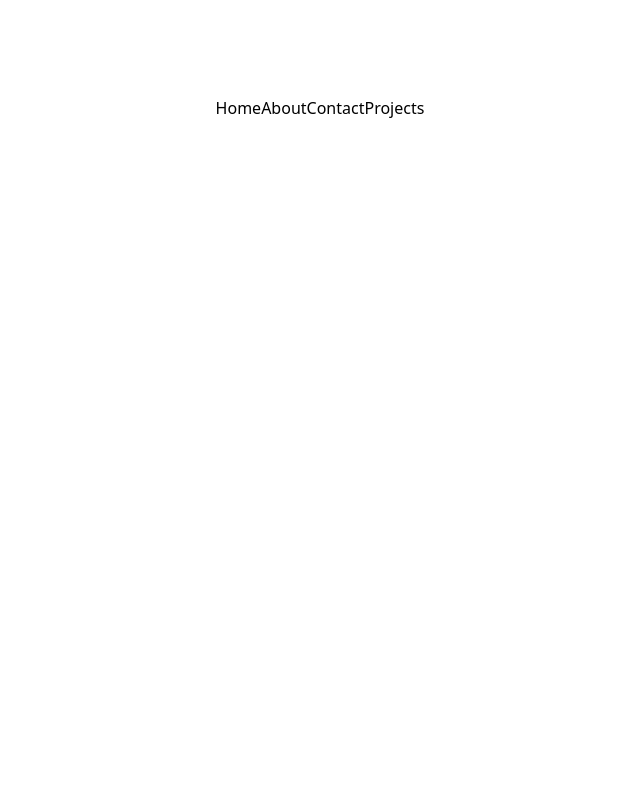
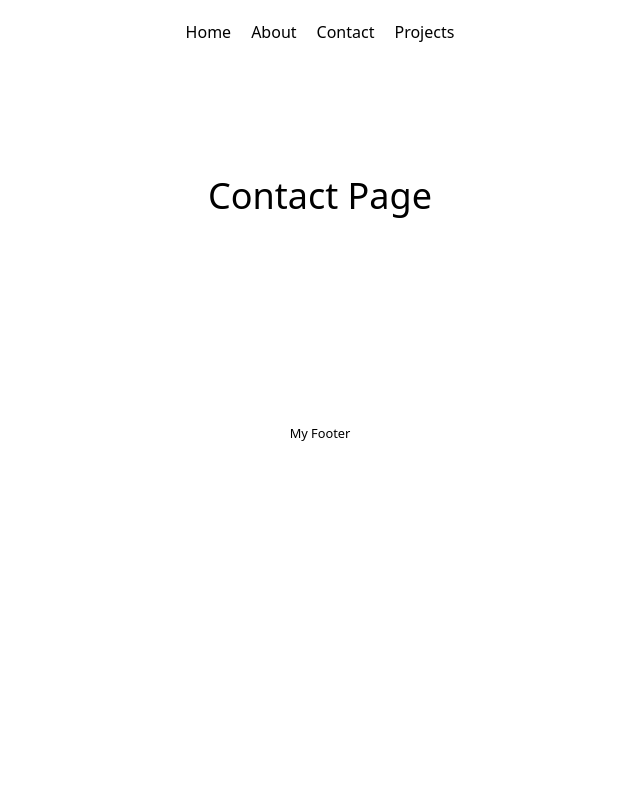
Before and after one commit to eyadal/Portfolio, a Next.js app: page /contact in a window 1280 px wide. Shown: the top 800 px of the page, without its empty margins (320-960 px from the left). Built offline with nearby package versions, Linux system fonts and the light colour scheme.

Commit message:
change font-size on h1, min-height

```diff
--- a/app/(site)/about/page.tsx
+++ b/app/(site)/about/page.tsx
@@ -4,8 +4,8 @@ type Props = {}
 
 const page = (props: Props) => {
   return (
-    <main className='flex min-h-screen flex-col items-center justify-between p-24'>
-      <h1>About Page</h1>
+    <main className='flex flex-col items-center justify-between p-24'>
+      <h1 className='text-4xl py-4'>About Page</h1>
     </main>
   )
 }
--- a/app/(site)/contact/page.tsx
+++ b/app/(site)/contact/page.tsx
@@ -4,8 +4,8 @@ type Props = {}
 
 const page = (props: Props) => {
   return (
-    <main className='flex min-h-screen flex-col items-center justify-between p-24'>
-      <h1> Contact Page</h1>
+    <main className='flex flex-col items-center justify-between p-24'>
+      <h1 className='text-4xl py-4'> Contact Page</h1>
     </main>
   )
 }
--- a/app/page.tsx
+++ b/app/page.tsx
@@ -1,8 +1,7 @@
-import Image from 'next/image'
-
 export default function Home() {
   return (
-    <main className='flex min-h-screen flex-col items-center justify-between p-24'>
-      <h1>Eyad Al Farhan</h1></main>
+    <main className='flex min-h-screen flex-col items-center justify-between p-14'>
+      <h1 className='text-4xl py-4'>Eyad Al Farhan</h1>
+    </main>
   )
 }
--- a/components/Footer.tsx
+++ b/components/Footer.tsx
@@ -4,7 +4,7 @@ type Props = {}
 
 const Footer = (props: Props) => {
   return (
-    <footer className='flex min-h-screen flex-col items-center justify-between p-24'>
+    <footer className='flex flex-col items-center justify-between p-24'>
       <small>My Footer</small>
     </footer>
   )
--- a/components/Header.tsx
+++ b/components/Header.tsx
@@ -4,8 +4,8 @@ type Props = {}
 
 const Header = (props: Props) => {
   return (
-    <header className='flex min-h-screen flex-col items-center justify-between p-24'>
-      <nav>
+    <header className='flex flex-col items-center justify-between p-5'>
+      <nav className='space-x-5'>
         <Link href='/'>Home</Link>
         <Link href='/about'>About</Link>
         <Link href='/contact'>Contact</Link>
```
